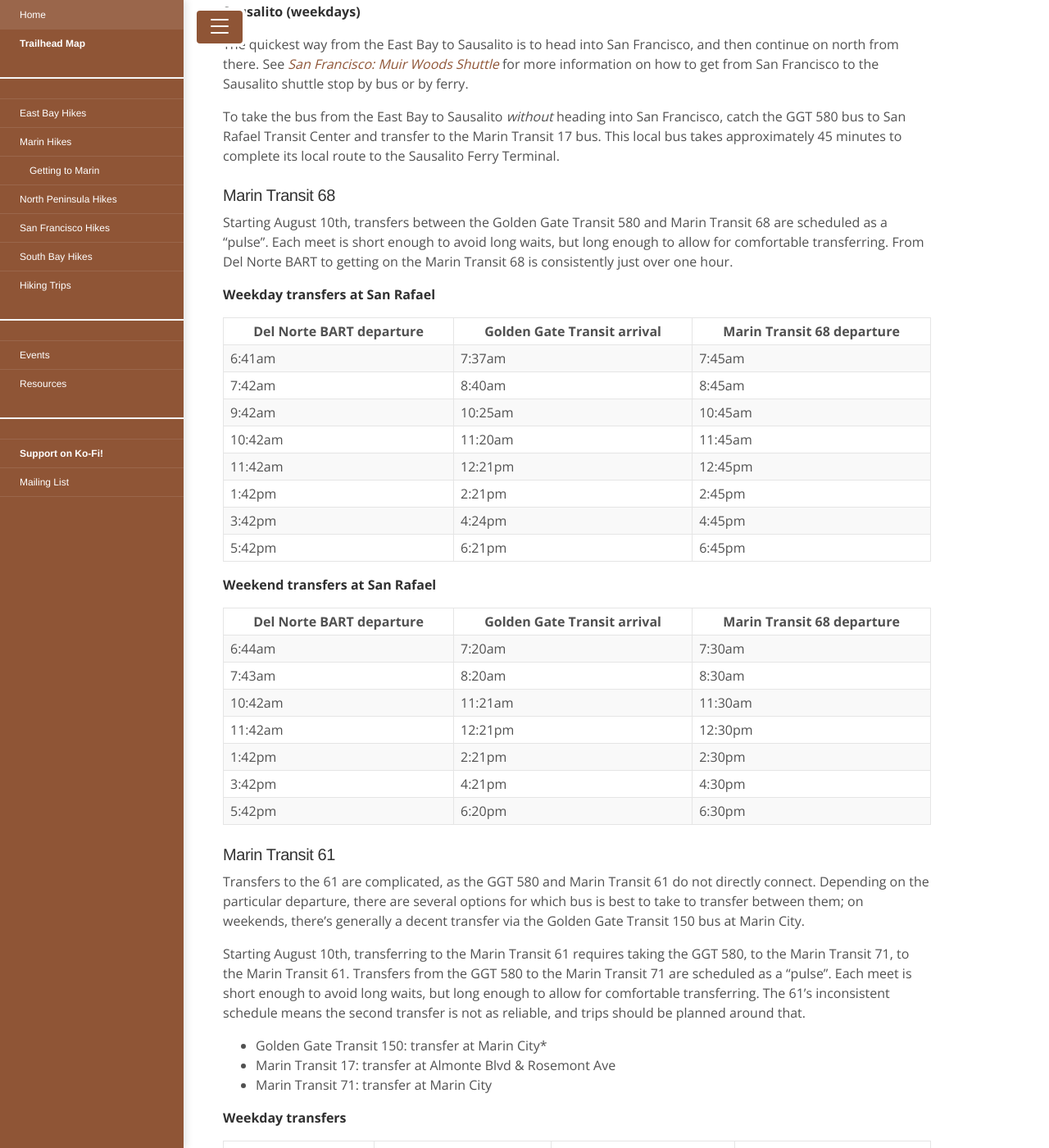
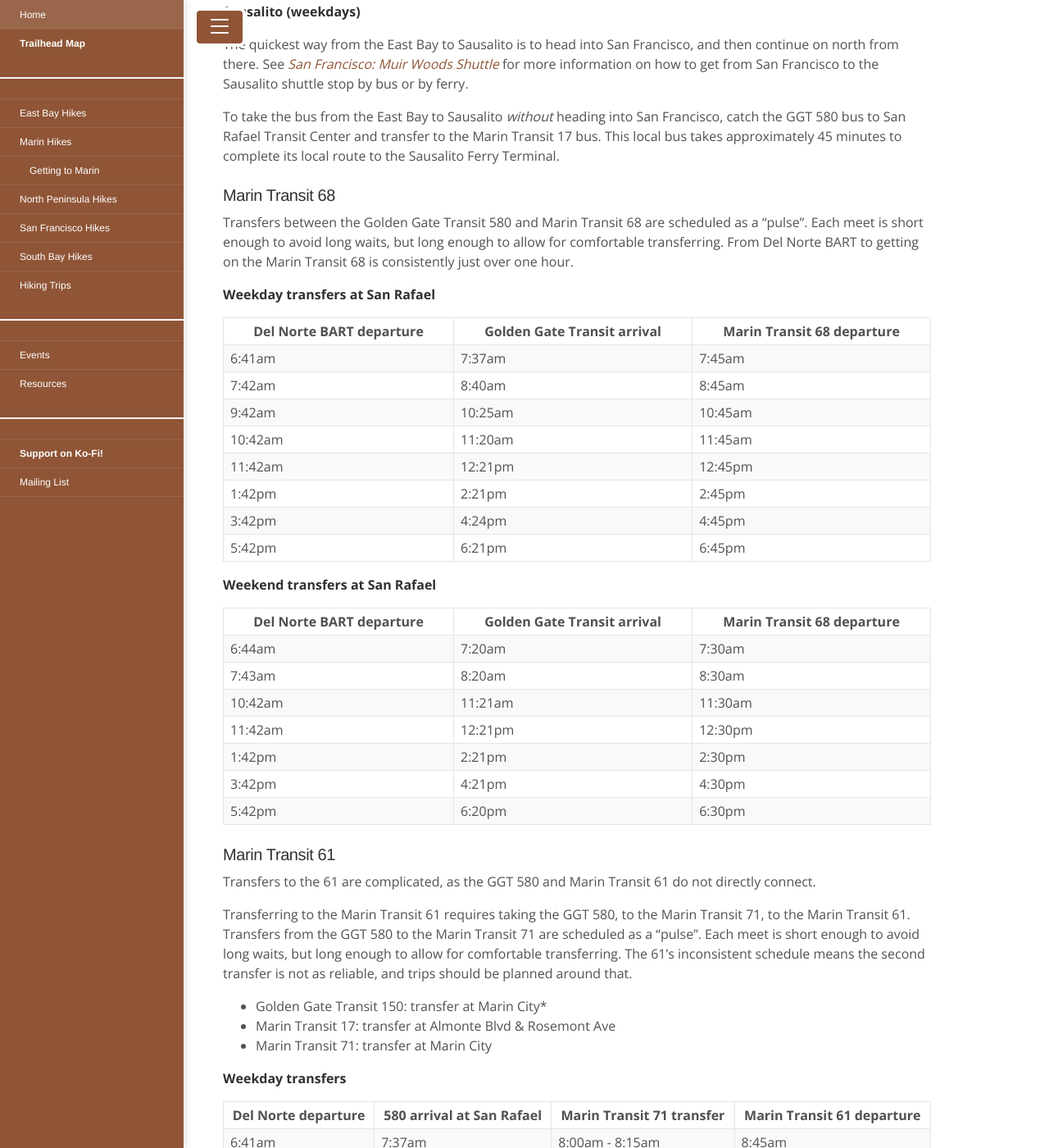
Before and after one commit to tschuy/hiking-by-transit, a Jekyll site: the page built from marin/getting-to-marin.md, in a window 1280 px wide and 1400 px high, scrolled down 5872 px. Shown: the whole window at 82% size. Built offline with Jekyll 4.4.1, drawn with Linux system fonts in a browser that asks for light colours.

Commit message:
marin: remove straggling August 10th references

```diff
--- a/marin/getting-to-marin.md
+++ b/marin/getting-to-marin.md
@@ -195,7 +195,7 @@
 
 ### Marin Transit 68
 
-Starting August 10th, transfers between the Golden Gate Transit 580 and Marin Transit 68 are scheduled as a "pulse". Each meet is short enough to avoid long waits, but long enough to allow for comfortable transferring. From Del Norte BART to getting on the Marin Transit 68 is consistently just over one hour.
+Transfers between the Golden Gate Transit 580 and Marin Transit 68 are scheduled as a "pulse". Each meet is short enough to avoid long waits, but long enough to allow for comfortable transferring. From Del Norte BART to getting on the Marin Transit 68 is consistently just over one hour.
 
 **Weekday transfers at San Rafael**
 
@@ -224,9 +224,9 @@
 
 ### Marin Transit 61
 
-Transfers to the 61 are complicated, as the GGT 580 and Marin Transit 61 do not directly connect. Depending on the particular departure, there are several options for which bus is best to take to transfer between them; on weekends, there's generally a decent transfer via the Golden Gate Transit 150 bus at Marin City.
+Transfers to the 61 are complicated, as the GGT 580 and Marin Transit 61 do not directly connect.
 
-Starting August 10th, transferring to the Marin Transit 61 requires taking the GGT 580, to the Marin Transit 71, to the Marin Transit 61. Transfers from the GGT 580 to the Marin Transit 71 are scheduled as a "pulse". Each meet is short enough to avoid long waits, but long enough to allow for comfortable transferring. The 61's inconsistent schedule means the second transfer is not as reliable, and trips should be planned around that.
+Transferring to the Marin Transit 61 requires taking the GGT 580, to the Marin Transit 71, to the Marin Transit 61. Transfers from the GGT 580 to the Marin Transit 71 are scheduled as a "pulse". Each meet is short enough to avoid long waits, but long enough to allow for comfortable transferring. The 61's inconsistent schedule means the second transfer is not as reliable, and trips should be planned around that.
 
 * Golden Gate Transit 150: transfer at Marin City\*
 * Marin Transit 17: transfer at Almonte Blvd & Rosemont Ave
```
